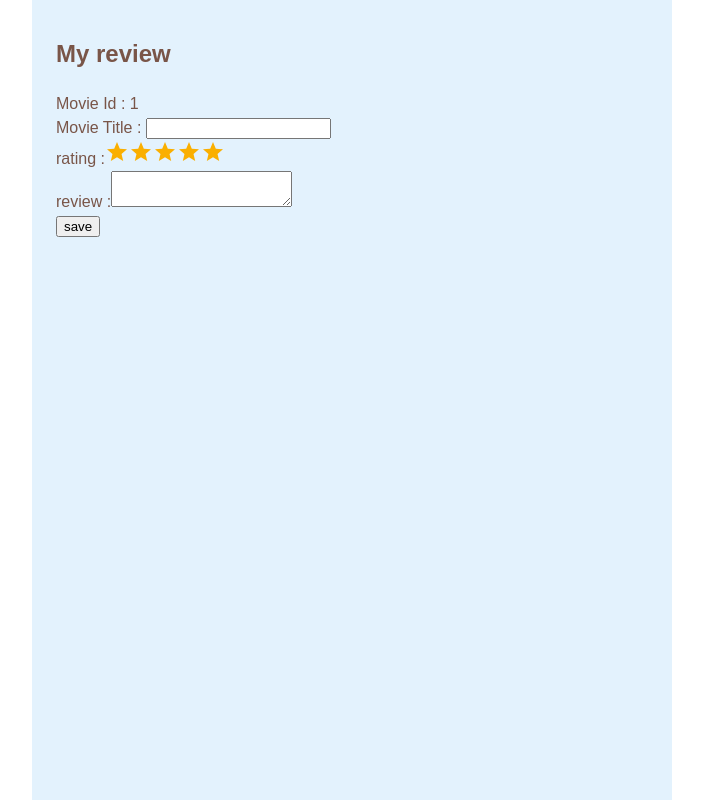
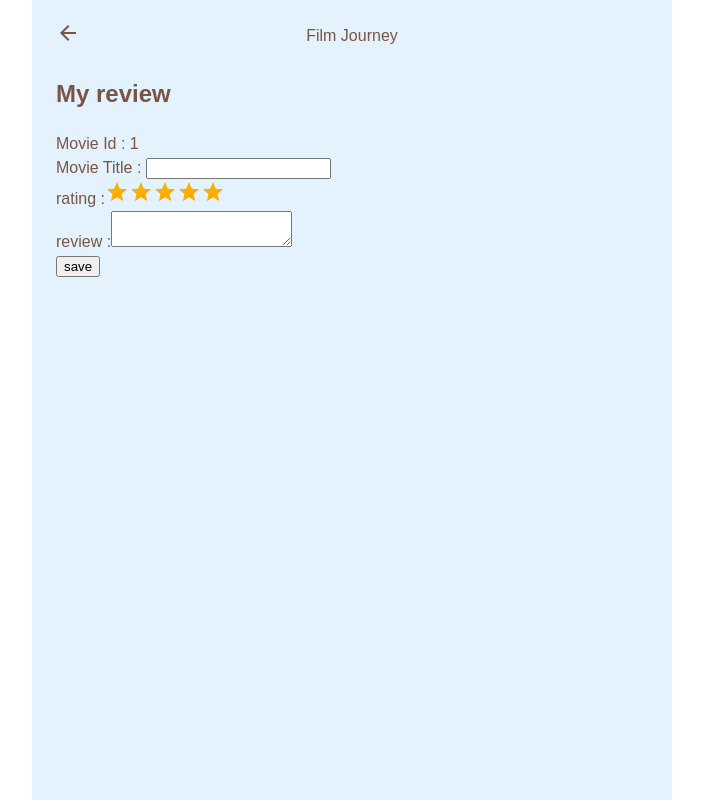
Before and after one commit to seon022/FilmJourney, a React (Vite) app: page /movie/1/review in a window 1280 px wide. Shown: the whole page, without its empty margins (288-991 px from the left). Built offline with nearby package versions, Linux system fonts and the light colour scheme; no server answers.

Commit message:
Add BackHeader component

```diff
--- /dev/null
+++ b/src/components/BackHeader.jsx
@@ -0,0 +1,38 @@
+import React from "react";
+import ArrowBackIcon from "@mui/icons-material/ArrowBack";
+import { Box } from "@mui/material";
+
+const BackHeader = () => {
+	const iconSize = 24;
+	return (
+		<Box
+			component="header"
+			sx={{
+				display: "flex",
+				alignItems: "center",
+				justifyContent: "space-between",
+				position: "relative",
+				padding: "0",
+				height: "40px",
+			}}
+		>
+			<Box>
+				<ArrowBackIcon sx={{ fontSize: iconSize }} />
+			</Box>
+
+			<Box
+				sx={{
+					position: "absolute",
+					left: "50%",
+					transform: "translateX(-50%)",
+				}}
+			>
+				Film Journey
+			</Box>
+
+			<Box sx={{ width: `${iconSize}px` }} />
+		</Box>
+	);
+};
+
+export default BackHeader;
--- a/src/pages/ReviewForm.jsx
+++ b/src/pages/ReviewForm.jsx
@@ -1,6 +1,7 @@
 import { useState } from "react";
 import { addReview } from "../api/reviewService";
 import { useParams } from "react-router-dom";
+import BackHeader from "../components/BackHeader";
 import Rating from "@mui/material/Rating";
 
 function ReviewForm() {
@@ -25,6 +26,7 @@ function ReviewForm() {
 
 	return (
 		<div>
+			<BackHeader />
 			<h2>My review</h2>
 			<form onSubmit={handleSubmit}>
 				<div>
```
